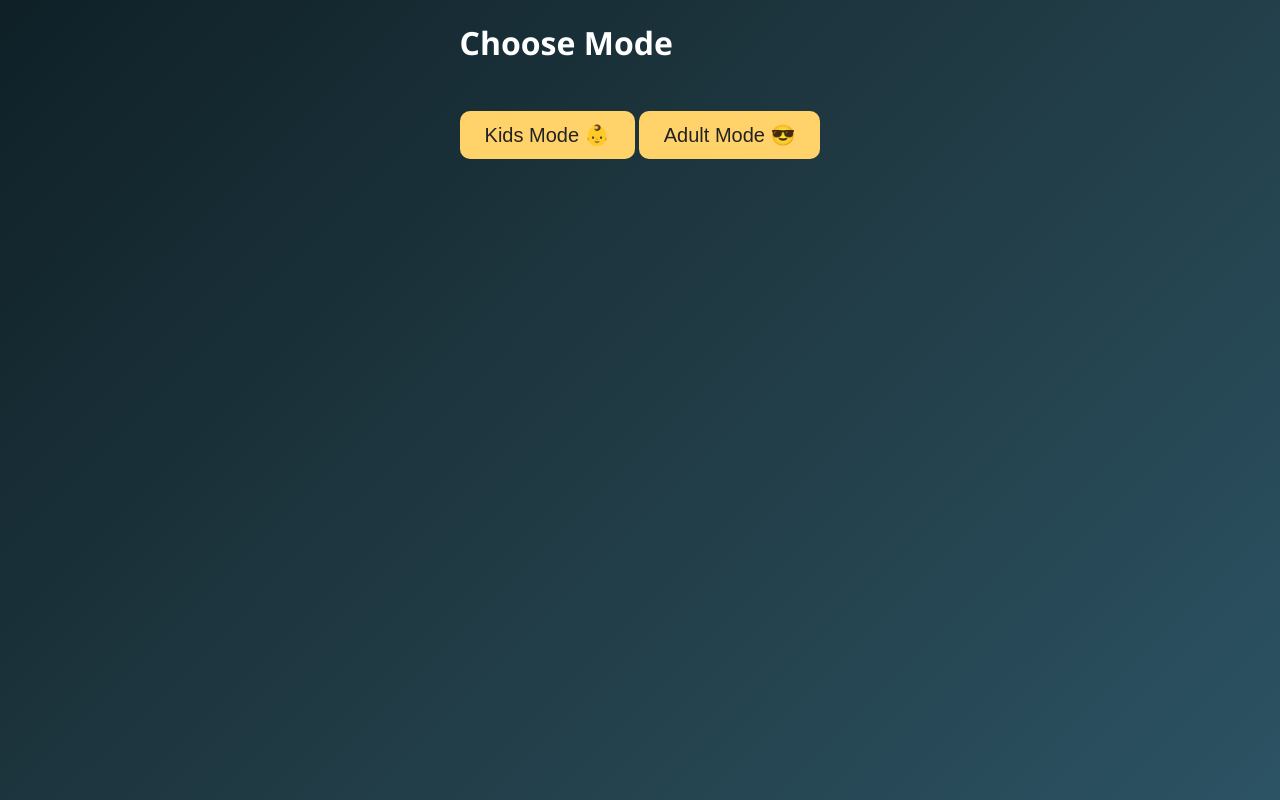
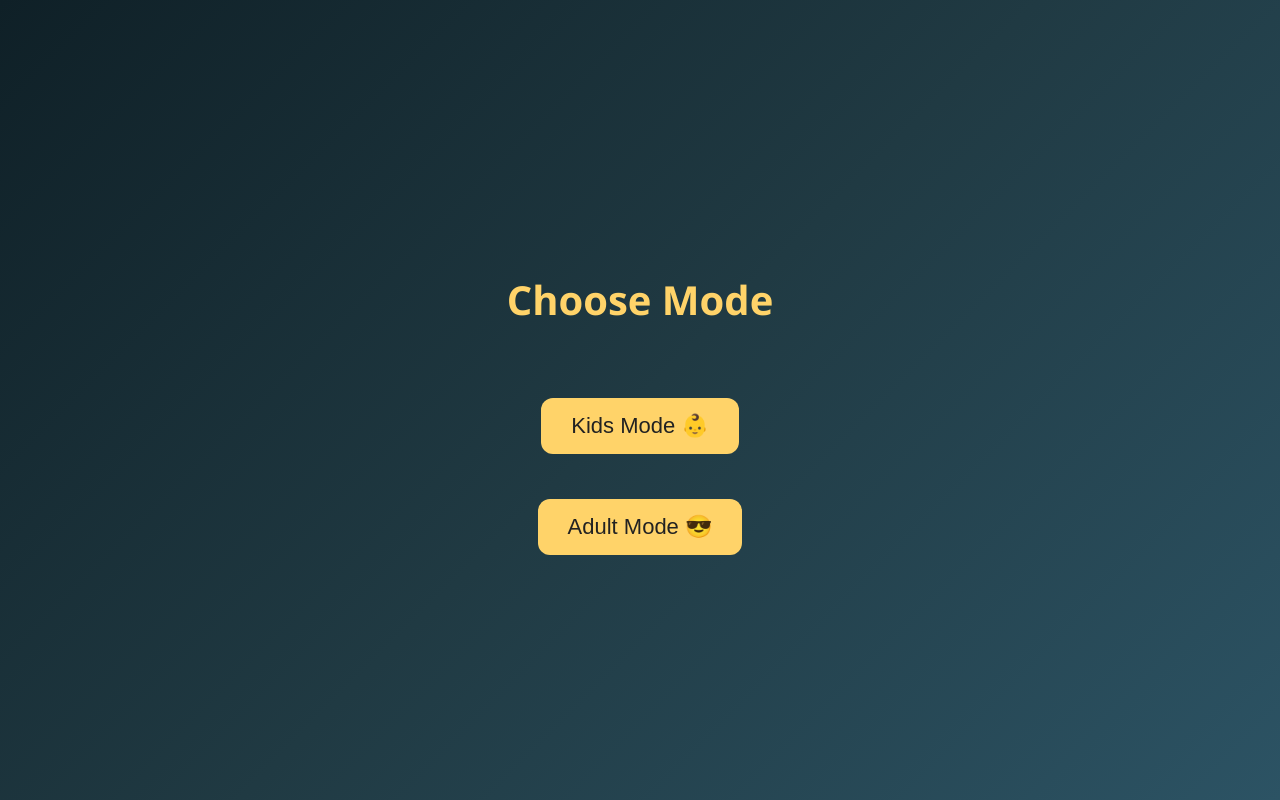
Before and after one commit to sgrmhn/guess-who, a website: page index.html in a window 1280 px wide. Drawn offline with Linux system fonts and the light colour scheme.

Commit message:
Update style.css
kids mode added

```diff
--- a/style.css
+++ b/style.css
@@ -102,3 +102,41 @@ button:hover {
     transform: translateY(0);
   }
 }
+.mode-screen {
+  height: 100vh;
+  display: flex;
+  flex-direction: column;
+  justify-content: center;
+  align-items: center;
+  gap: 20px;
+}
+
+.mode-screen h1 {
+  font-size: 40px;
+  color: #ffd369;
+}
+
+.mode-screen button {
+  padding: 15px 30px;
+  font-size: 22px;
+  border-radius: 12px;
+  border: none;
+  background: #ffd369;
+  cursor: pointer;
+  transition: 0.3s;
+}
+
+.mode-screen button:hover {
+  background: #ffb347;
+  transform: scale(1.05);
+}
+
+.back-btn {
+  background: #ff6b6b;
+  color: white;
+  margin-right: 10px;
+}
+
+.back-btn:hover {
+  background: #ff4c4c;
+}
```
